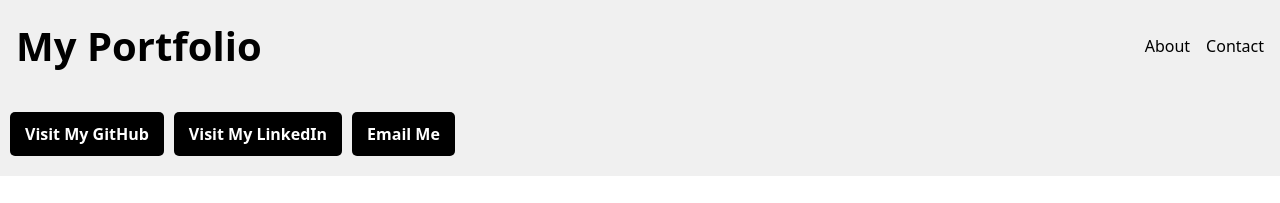
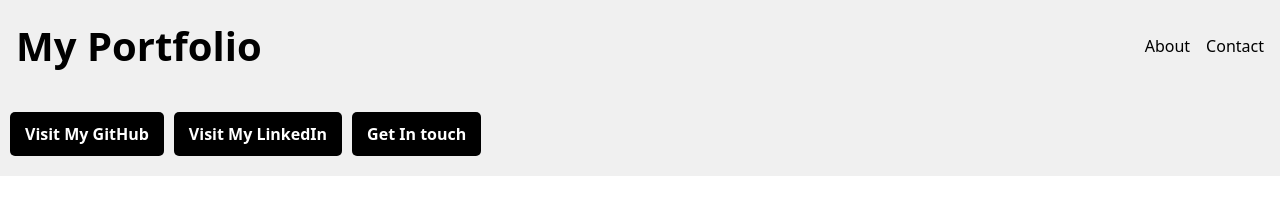
Before and after one commit to Morgan0404/personaldeploy, a React (Vite) app: page / in a window 1280 px wide. Shown: the top 203 px of the page. Built offline with nearby package versions, Linux system fonts and the light colour scheme.

Commit message:
contact changes

```diff
--- a/src/components/ContactDetails.tsx
+++ b/src/components/ContactDetails.tsx
@@ -54,7 +54,7 @@ function ContactDetails() {
           margin: "10px 0",
         }}
       >
-        Email Me
+        Get In touch
       </a>
     </div>
   );
```
